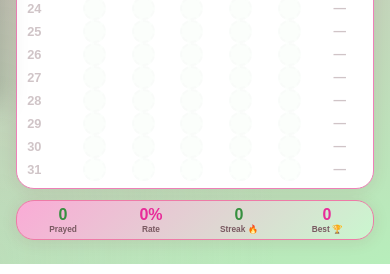
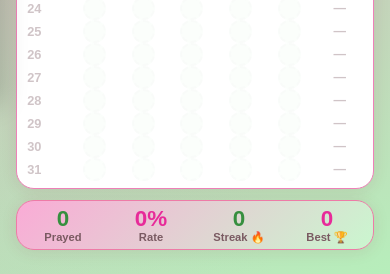
Before and after one commit to Saboor-Ul-fajr/Bloom-Website, a Flask app: page /prayer in a window 390 px wide. Shown: the part 740-1014 px from the top of the page. Run offline with Flask 3, Linux system fonts and the light colour scheme; the visitor is signed in with stand-in values (Sample User, id 1); tables that the repository leaves empty hold one stand-in row (values such as "Sample post"); data that the repository does not hold is empty; some libraries are stand-ins or nearby versions.

Commit message:
Improve mobile prayer stat readability

```diff
--- a/static/css/style.css
+++ b/static/css/style.css
@@ -1115,8 +1115,8 @@ textarea { resize: vertical; min-height: 80px; }
   #page-prayer .prayer-table td { padding: 0; }
   #page-prayer > .card.card-dual { margin-bottom: 0.5rem; padding: 0.35rem 0.2rem; }
   #page-prayer .prayer-stats-row { grid-template-columns: repeat(4, minmax(0, 1fr)) !important; gap: 0.15rem; margin-top: 0; }
-  #page-prayer .prayer-stat-val { font-size: 1rem; line-height: 1.05; }
-  #page-prayer .prayer-stat-lbl { margin-top: 0.1rem; font-size: 0.52rem; line-height: 1; white-space: nowrap; }
+  #page-prayer .prayer-stat-val { font-size: 1.4rem; line-height: 1.05; }
+  #page-prayer .prayer-stat-lbl { margin-top: 0.1rem; font-size: 0.70rem; line-height: 1; white-space: nowrap; }
   #page-prayer .prayer-stat-label-full { display: none; }
   #page-prayer .prayer-stat-label-short { display: inline; }
   .toast { top: 68px; right: 12px; left: 12px; max-width: none; }
--- a/static/sw.js
+++ b/static/sw.js
@@ -1,6 +1,6 @@
-const CACHE_NAME = 'bloom-shell-v14';
+const CACHE_NAME = 'bloom-shell-v16';
 const SHELL_ASSETS = [
-  '/static/css/style.css?v=prayer-stats-row-20261004',
+  '/static/css/style.css?v=prayer-stats-row2-20261004',
   '/static/js/app.js',
   '/static/js/local-store.js',
   '/static/js/prayer.js',
--- a/templates/app.html
+++ b/templates/app.html
@@ -5,7 +5,7 @@
   <meta name="viewport" content="width=device-width, initial-scale=1.0, viewport-fit=cover">
   <meta name="csrf-token" content="{{ session.get('csrf_token', '') }}">
   <title>Bloom 🌸</title>
-  <link rel="stylesheet" href="{{ url_for('static', filename='css/style.css', v='prayer-stats-row-20261004') }}">
+  <link rel="stylesheet" href="{{ url_for('static', filename='css/style.css', v='prayer-stats-row2-20261004') }}">
   <link rel="manifest" href="{{ url_for('static', filename='manifest.json') }}">
 </head>
 <body data-page="{{ page }}" data-user-id="{{ user.id }}">
```
